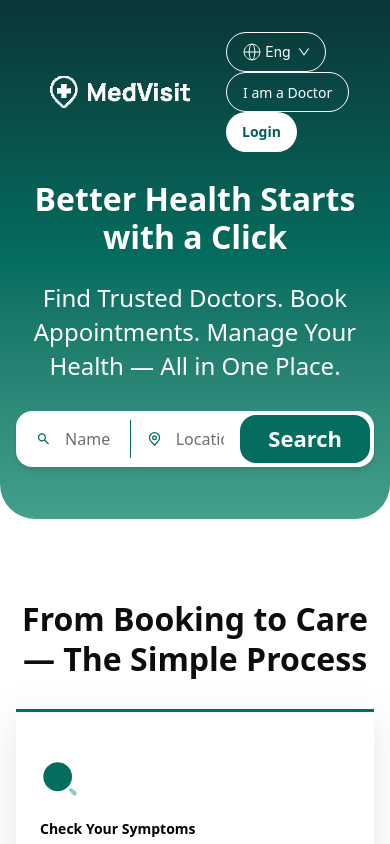
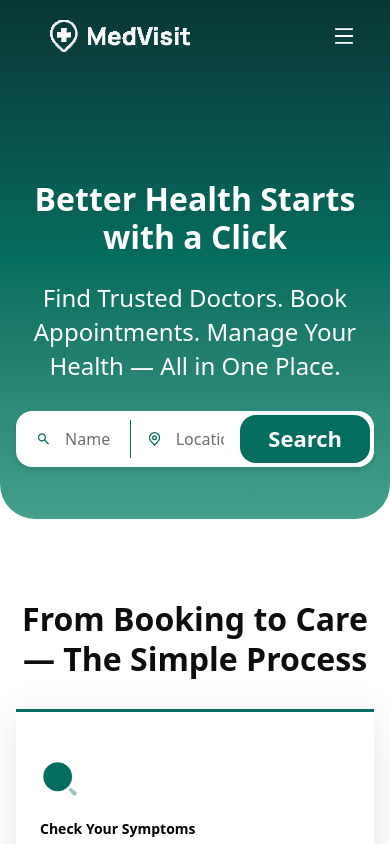
Before and after one commit to medbook-mir/medbook-frontend, a Next.js app: page /en in a window 390 px wide. Shown: the top 844 px of the page. Built offline with nearby package versions, Linux system fonts and the light colour scheme.

Commit message:
refactor(navbar): fix layout and improve component structure

```diff
--- a/src/components/header/index.tsx
+++ b/src/components/header/index.tsx
@@ -8,12 +8,14 @@ import { Container } from '@/theme/container'
 import { useAppDispatch } from '@/redux/store'
 import { homePageNavItems, otherPagesNavItems } from './data'
 import { openModal } from '@/redux/reducers/modals'
+import { MenuOutlined, CloseOutlined } from '@ant-design/icons'
 
 export default function Navbar() {
   const pathname = usePathname()
   const router = useRouter()
   const dispatch = useAppDispatch()
   const [isScrolled, setIsScrolled] = useState(false)
+  const [mobileMenuOpen, setMobileMenuOpen] = useState(false)
 
   const isHomePage = pathname === '/'
   const navItems = isHomePage ? homePageNavItems : otherPagesNavItems
@@ -37,39 +39,78 @@ export default function Navbar() {
 
   const headerBgClass = isHomePage && !isScrolled
     ? 'bg-transparent'
-    : 'bg-[#046D5F] px-10 py-5 rounded-full'
+    : 'bg-[#046D5F] px-10 py-3 rounded-full'
 
   return (
-    <header
-      className={`fixed left-0 right-0 top-0 z-50 py-8 text-white transition-all duration-300 px-5`}
-    >
+    <header className="fixed left-0 right-0 top-0 z-50 py-3 text-white transition-all duration-300 px-5">
       <Container>
-        <div className={`flex items-center transition-all duration-300 ${headerBgClass}`}>
+        <div className={`flex items-center justify-between transition-all duration-300 ${headerBgClass}`}>
+          {/* Logo */}
           <Link href="/">
             <MainLogoWhite />
           </Link>
 
-          <nav className="hidden md:flex gap-[60px] text-[18px] font-medium text-white ml-auto">
+          {/* Desktop Nav*/}
+          <div className="hidden md:flex items-center gap-[60px]">
+            <nav className="flex gap-[60px] text-[18px] font-medium text-white">
               {navItems.map((item, index) => (
                 <Link href={item.href} key={index}>
-                <p className="text-white">{item.title}</p>
+                  <p className="text-white hover:opacity-80 transition-opacity">{item.title}</p>
                 </Link>
               ))}
             </nav>
 
-          <div className="ml-autohidden items-center gap-4 md:flex ml-5">
+            <div className="flex items-center gap-4">
               <LangSelect />
-            <button className="h-[40px] rounded-full border border-white px-[16px] text-[14px] transition hover:bg-white hover:text-teal-800">
+              <button className="h-[40px] rounded-full border border-white px-[16px] text-[14px] transition hover:bg-white hover:text-teal-800 whitespace-nowrap">
                 I am a Doctor
               </button>
               <button
                 onClick={handleLogin}
-              className="flex h-[40px] items-center rounded-full bg-white px-[16px] text-sm font-semibold text-teal-800 transition hover:bg-gray-200"
+                className="flex h-[40px] items-center justify-center rounded-full bg-white px-[16px] text-sm font-semibold text-teal-800 transition hover:bg-gray-200 whitespace-nowrap"
               >
                 Login
               </button>
             </div>
           </div>
+
+          {/* Mobile Hamburger */}
+          <button
+            className="md:hidden text-white text-xl"
+            onClick={() => setMobileMenuOpen(!mobileMenuOpen)}
+            aria-label="Toggle menu"
+          >
+            {mobileMenuOpen ? <CloseOutlined /> : <MenuOutlined />}
+          </button>
+        </div>
+
+        {/* Mobile Menu Dropdown */}
+        {mobileMenuOpen && (
+          <div className="md:hidden absolute left-0 right-0 top-full bg-[#046D5F] rounded-b-xl shadow-lg z-40 mt-3">
+            <nav className="flex flex-col gap-6 p-6 text-[18px] font-medium text-white">
+              {navItems.map((item, index) => (
+                <Link href={item.href} key={index} onClick={() => setMobileMenuOpen(false)}>
+                  <p className="text-white hover:opacity-80 transition-opacity">{item.title}</p>
+                </Link>
+              ))}
+              <div className="border-t border-white/20 pt-4 mt-2 flex flex-col gap-4">
+                <LangSelect />
+                <button className="h-[40px] rounded-full border border-white px-[16px] text-[14px] transition hover:bg-white hover:text-teal-800 w-full">
+                  I am a Doctor
+                </button>
+                <button
+                  onClick={() => {
+                    handleLogin()
+                    setMobileMenuOpen(false)
+                  }}
+                  className="flex h-[40px] items-center justify-center rounded-full bg-white px-[16px] text-sm font-semibold text-teal-800 transition hover:bg-gray-200 w-full"
+                >
+                  Login
+                </button>
+              </div>
+            </nav>
+          </div>
+        )}
       </Container>
     </header>
   )
```
Lines whose indentation alone changed are shown as unchanged.
